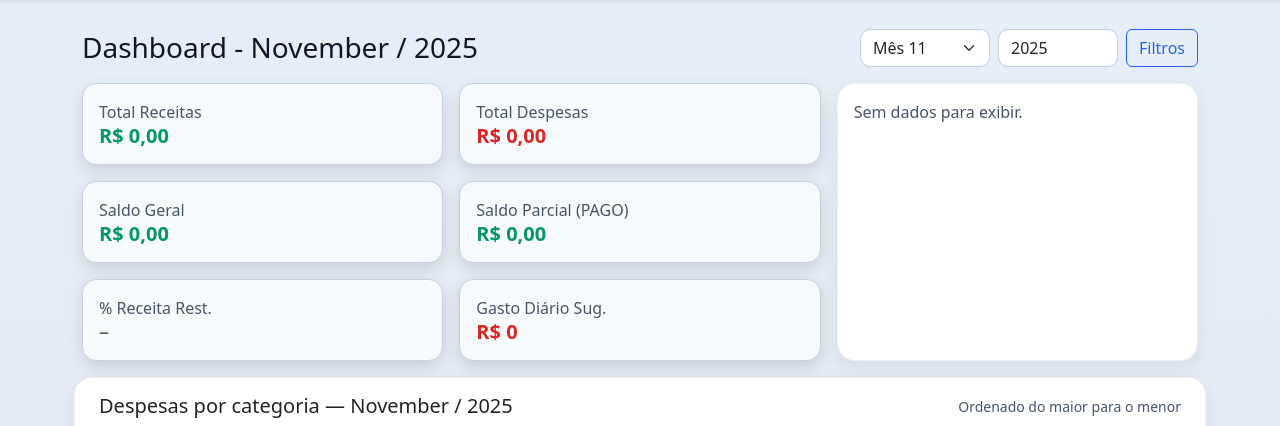
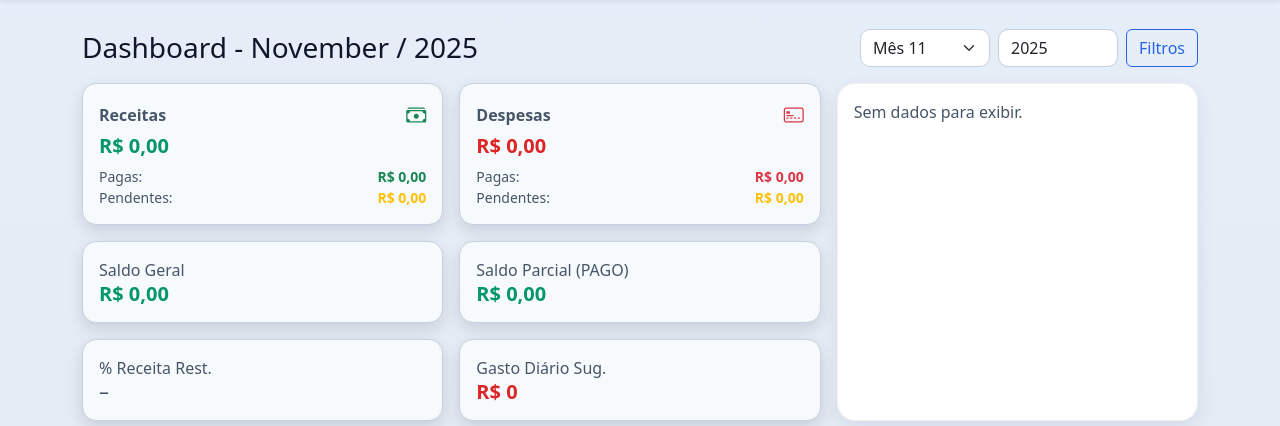
Before and after one commit to higordamasio/controle_financeiro, a Django app: page / in a window 1280 px wide. Shown: the part 65-491 px from the top of the page. Run offline with Django 5.2, Linux system fonts and the light colour scheme; the visitor is signed in with stand-in values (Sample User, id 1); data that the repository does not hold is empty.

Commit message:
Cards Receitas e Despesas - Pag/Pend

```diff
--- a/core/views.py
+++ b/core/views.py
@@ -1,6 +1,7 @@
 import calendar
-from datetime import timedelta
-from decimal import Decimal
+import uuid
+from datetime import datetime, timedelta
+from decimal import Decimal, ROUND_DOWN
 
 from django.contrib import messages
 from django.contrib.auth.decorators import login_required
@@ -10,21 +11,14 @@ from django.urls import reverse
 from django.utils.timezone import now
 from django.views.decorators.http import require_POST
 
+from dateutil.relativedelta import relativedelta
+
 from .models import (
     Transaction,
     Category,
     Account,
-    TransactionStatus,  # enum PENDENTE/PAGA
+    TransactionStatus,  # enum PENDING/PAG (PENDENTE/PAGA)
 )
-
-from dateutil.relativedelta import relativedelta
-from decimal import Decimal, ROUND_DOWN
-
-import uuid
-from datetime import datetime
-from dateutil.relativedelta import relativedelta
-from decimal import Decimal, ROUND_DOWN
-
 
 # --------------------------------------------
 # Helpers
@@ -47,48 +41,51 @@ MONTHS = list(range(1, 13))
 def dashboard(request):
     year, month = _period_from_request(request)
 
-    qs = Transaction.objects.filter(
-        date__year=year,
-        date__month=month,
-        account__owner=request.user,
-    ).select_related("account", "category")
+    qs = (
+        Transaction.objects
+        .filter(date__year=year, date__month=month, account__owner=request.user)
+        .select_related("account", "category")
+    )
 
+    # Totais gerais do mês (por tipo via categoria)
     totals = qs.values("category__kind").annotate(total=Sum("amount"))
     total_in = sum(t["total"] for t in totals if t["category__kind"] == "IN") or Decimal("0")
     total_ex = sum(t["total"] for t in totals if t["category__kind"] == "EX") or Decimal("0")
     total_ex_abs = abs(total_ex)
     net = total_in + total_ex
 
-    # --- Despesas por categoria (mês/ano) ---
+    # --- Despesas por categoria (mês/ano) -> para o gráfico de barras ---
     ex_by_cat_qs = (
         qs.filter(category__kind="EX")
-        .values("category__name")
-        .annotate(total=Sum("amount"))
+          .values("category__name")
+          .annotate(total=Sum("amount"))
     )
-
-    # transforma em lista, pega módulo (positivo) e ordena desc
     ex_by_cat = []
     for r in ex_by_cat_qs:
-        if r["total"]:  # só categorias com algum valor
+        if r["total"]:
             ex_by_cat.append({
                 "name": r["category__name"],
                 "total": abs(r["total"] or Decimal("0")),
             })
-
     ex_by_cat.sort(key=lambda x: x["total"], reverse=True)
-
     bar_labels = [x["name"] for x in ex_by_cat]
     bar_values = [float(x["total"]) for x in ex_by_cat]
 
+    # --- Pagos (PAGO) do mês ---
     qs_paid = qs.filter(status=TransactionStatus.PAID)
-
     totals_paid = qs_paid.values("category__kind").annotate(total=Sum("amount"))
     total_in_paid = sum(t["total"] for t in totals_paid if t["category__kind"] == "IN") or Decimal("0")
     total_ex_paid = sum(t["total"] for t in totals_paid if t["category__kind"] == "EX") or Decimal("0")
+    total_ex_paid_abs = abs(total_ex_paid)
     net_paid = total_in_paid + total_ex_paid  # saldo parcial (apenas pagos)
 
-    total_ex_paid_abs = abs(total_ex_paid)
+    # --- Pendentes (PENDENTE) do mês ---
+    qs_pending = qs.filter(status=TransactionStatus.PENDING)
+    totals_pending = qs_pending.values("category__kind").annotate(total=Sum("amount"))
+    total_in_pending = sum(t["total"] for t in totals_pending if t["category__kind"] == "IN") or Decimal("0")
+    total_ex_pending = sum(t["total"] for t in totals_pending if t["category__kind"] == "EX") or Decimal("0")
 
+    # Saldos por conta (geral, não filtrado por mês) — como você já tinha
     accounts = Account.objects.filter(owner=request.user)
     account_balances = []
     for acc in accounts:
@@ -100,21 +97,26 @@ def dashboard(request):
         "month": month,
         "year": year,
         "month_name": calendar.month_name[month],
+
+        # Totais gerais do mês
         "total_in": total_in,
         "total_ex": total_ex,
         "total_ex_abs": total_ex_abs,
         "net": net,
 
-        # >>> NOVOS <<<
+        # Totais pagos / pendentes (mês)
         "total_in_paid": total_in_paid,
         "total_ex_paid": total_ex_paid,
         "total_ex_paid_abs": total_ex_paid_abs,
         "net_paid": net_paid,
-        # -------------
+        "total_in_pending": total_in_pending,
+        "total_ex_pending": total_ex_pending,
 
+        # Lista e contas
         "recent": qs.order_by("-date", "-id")[:10],
         "account_balances": account_balances,
 
+        # Dados do gráfico de barras de despesas por categoria
         "bar_labels": bar_labels,
         "bar_values": bar_values,
     }
@@ -142,6 +144,7 @@ def new_transaction(request):
             cat = Category.objects.get(id=request.POST["category"])
 
             amt = Decimal(str(request.POST["amount"]))
+            # Se for despesa e o valor veio positivo, torna negativo
             if cat.kind == "EX" and amt > 0:
                 amt = -amt
 
@@ -152,9 +155,7 @@ def new_transaction(request):
             # Parcelas
             installments = int(request.POST.get("installments") or 1)
             first_due = (request.POST.get("first_due") or request.POST["date"]).strip()
-
-            # input type=date envia ISO (YYYY-MM-DD)
-            start_date = datetime.fromisoformat(first_due).date()
+            start_date = datetime.fromisoformat(first_due).date()  # input type=date (YYYY-MM-DD)
 
             if installments <= 1:
                 Transaction.objects.create(
@@ -179,7 +180,6 @@ def new_transaction(request):
 
                 for i in range(n):
                     part = base
-                    # distribui o centavo que sobrou/faltou
                     if diff != 0:
                         step = Decimal("0.01") if diff > 0 else Decimal("-0.01")
                         part = base + step
@@ -206,7 +206,6 @@ def new_transaction(request):
         except Exception as e:
             messages.error(request, f"Erro ao salvar transação: {e}")
 
-
     # categorias mais usadas pelo usuário nos últimos 60 dias (para sidebar)
     cutoff = now().date() - timedelta(days=60)
     recent_qs = (
@@ -227,7 +226,7 @@ def new_transaction(request):
         "recent_categories": recent_cats,
         "quick_amounts": [20, 50, 100, 150, 200, 350],
         "status_choices": TransactionStatus.choices,
-        "installment_options": [1,2,3,4,5,6,7,8,9,10,11,12,18,24],   # <<< AQUI
+        "installment_options": [1, 2, 3, 4, 5, 6, 7, 8, 9, 10, 11, 12, 18, 24],
     }
     return render(request, "new_transaction.html", ctx)
 
@@ -300,11 +299,13 @@ def toggle_status(request, pk):
 def receipts_view(request):
     year, month = _period_from_request(request)
     sections = Category.objects.filter(kind="IN").order_by("name")
-    tx = Transaction.objects.filter(
-        date__year=year, date__month=month, account__owner=request.user
-    ).select_related("category", "account")
+    tx = (
+        Transaction.objects
+        .filter(date__year=year, date__month=month, account__owner=request.user)
+        .select_related("category", "account")
+    )
 
-    # ATENÇÃO: usar 'txs' (e não 'items') para evitar conflito com dict.items no template
+    # usar 'txs' (não 'items') no template
     by_cat = {c.id: {"category": c, "txs": [], "total": Decimal("0")} for c in sections}
     for t in tx.filter(category__kind="IN"):
         b = by_cat.get(t.category_id)
@@ -325,9 +326,11 @@ def receipts_view(request):
 def expenses_view(request):
     year, month = _period_from_request(request)
     sections = Category.objects.filter(kind="EX").order_by("name")
-    tx = Transaction.objects.filter(
-        date__year=year, date__month=month, account__owner=request.user
-    ).select_related("category", "account")
+    tx = (
+        Transaction.objects
+        .filter(date__year=year, date__month=month, account__owner=request.user)
+        .select_related("category", "account")
+    )
 
     by_cat = {c.id: {"category": c, "txs": [], "total": Decimal("0")} for c in sections}
     for t in tx.filter(category__kind="EX"):
--- a/templates/dashboard.html
+++ b/templates/dashboard.html
@@ -29,8 +29,20 @@
       <!-- Total Receitas -->
         <div class="col-6 col-xl-6">
             <div class="card border-lite h-100 p-3">
-          <div class="text-muted">Total Receitas</div>
-          <div class="h5 amount-pos mb-0">R$ {{ total_in|floatformat:2|intcomma }}</div>
+                <div class="d-flex justify-content-between align-items-center mb-1">
+                <div class="text-muted fw-semibold">Receitas</div>
+                <i class="bi bi-cash-stack text-success fs-5"></i>
+                </div>
+                <div class="h5 amount-pos mb-2">R$ {{ total_in|floatformat:2|intcomma }}</div>
+
+                <div class="d-flex justify-content-between small">
+                <span class="text-muted">Pagas:</span>
+                <span class="text-success fw-semibold">R$ {{ total_in_paid|floatformat:2|intcomma }}</span>
+                </div>
+                <div class="d-flex justify-content-between small">
+                <span class="text-muted">Pendentes:</span>
+                <span class="text-warning fw-semibold">R$ {{ total_in_pending|floatformat:2|intcomma }}</span>
+                </div>
             </div>
         </div>
       <!-- ############ -->
@@ -38,8 +50,20 @@
       <!-- Total Despesas -->
         <div class="col-6 col-xl-6">
             <div class="card border-lite h-100 p-3">
-          <div class="text-muted">Total Despesas</div>
-          <div class="h5 amount-neg mb-0">R$ {{ total_ex|floatformat:2|intcomma }}</div>
+                <div class="d-flex justify-content-between align-items-center mb-1">
+                <div class="text-muted fw-semibold">Despesas</div>
+                <i class="bi bi-credit-card-2-front text-danger fs-5"></i>
+                </div>
+                <div class="h5 amount-neg mb-2">R$ {{ total_ex|floatformat:2|intcomma }}</div>
+
+                <div class="d-flex justify-content-between small">
+                <span class="text-muted">Pagas:</span>
+                <span class="text-danger fw-semibold">R$ {{ total_ex_paid|floatformat:2|intcomma }}</span>
+                </div>
+                <div class="d-flex justify-content-between small">
+                <span class="text-muted">Pendentes:</span>
+                <span class="text-warning fw-semibold">R$ {{ total_ex_pending|floatformat:2|intcomma }}</span>
+                </div>
             </div>
         </div>
       <!-- ############ -->
```
Lines whose indentation alone changed are shown as unchanged.
